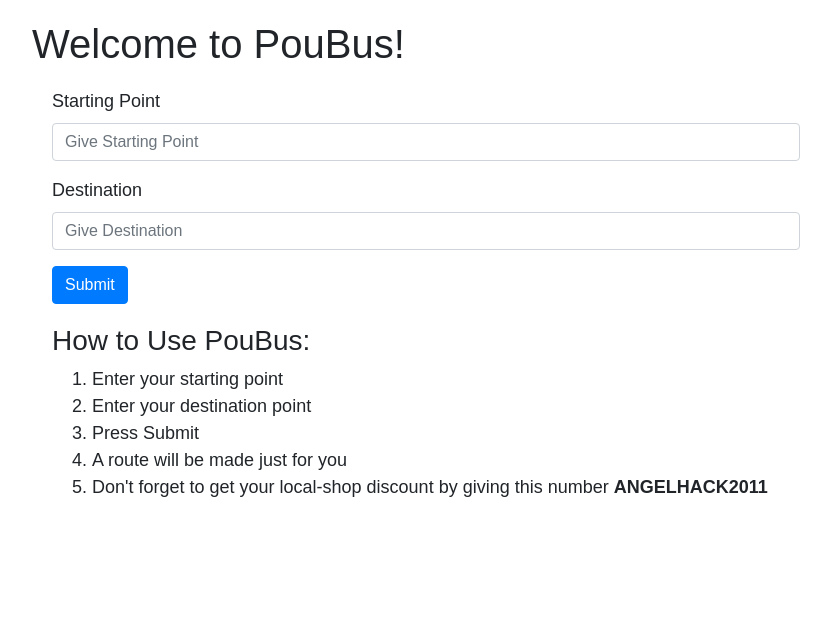
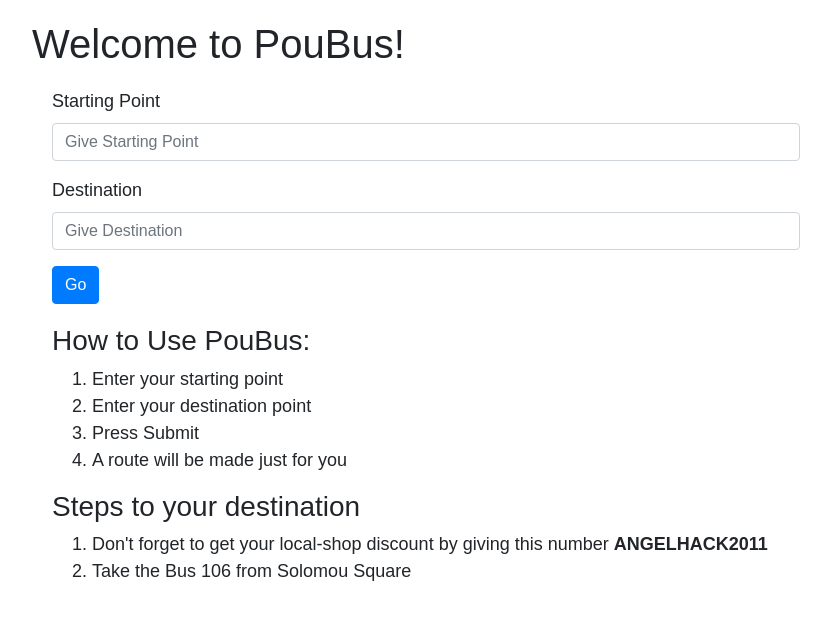
Before and after one commit to PooBusCy/TheRightNameIsPouBusDotCom, a Symfony app: template templates/pou_na_paw/index.html.twig in a window 1280 px wide. Shown: the part 56-676 px from the top of the page, without its empty margins (214-1045 px from the left). Run offline with Twig, Linux system fonts and the light colour scheme; the template is opened without the code that fills it, so the values that code supplies are empty; some libraries are stand-ins or nearby versions.

Commit message:
last push

```diff
--- a/templates/pou_na_paw/index.html.twig
+++ b/templates/pou_na_paw/index.html.twig
@@ -18,9 +18,9 @@
             </div>
             <div class="form-group">
                 <label>Destination</label>
-                <input type="text" class="form-control" name="start" placeholder="Give Destination">
+                    <input type="text" class="form-control" name="end" placeholder="Give Destination">
             </div>
-            <button type="submit" class="btn btn-default btn-primary">Submit</button>
+            <button type="submit" name="submit" class="btn btn-default btn-primary">Go</button>
         </form>
 
         <form class="locations">
@@ -30,10 +30,15 @@
                 <li>Enter your destination point</li>
                 <li>Press Submit</li>
                 <li>A route will be made just for you</li>
+
+            </ol>
+            <h3>Steps to your destination</h3>
+            <ol>
                 <li>Don't forget to get your local-shop discount by giving this number <b>ANGELHACK2011</b></li>
                 {% for step in steps %}
                     <li>{{ step['html_instructions'] }}</li>
                 {% endfor %}
+                <li>Take the Bus 106 from Solomou Square</li>
             </ol>
         </form>
     </div>
```
Also changed, not shown: src/Controller/PouNaPawController.php (+4 -3 lines).
